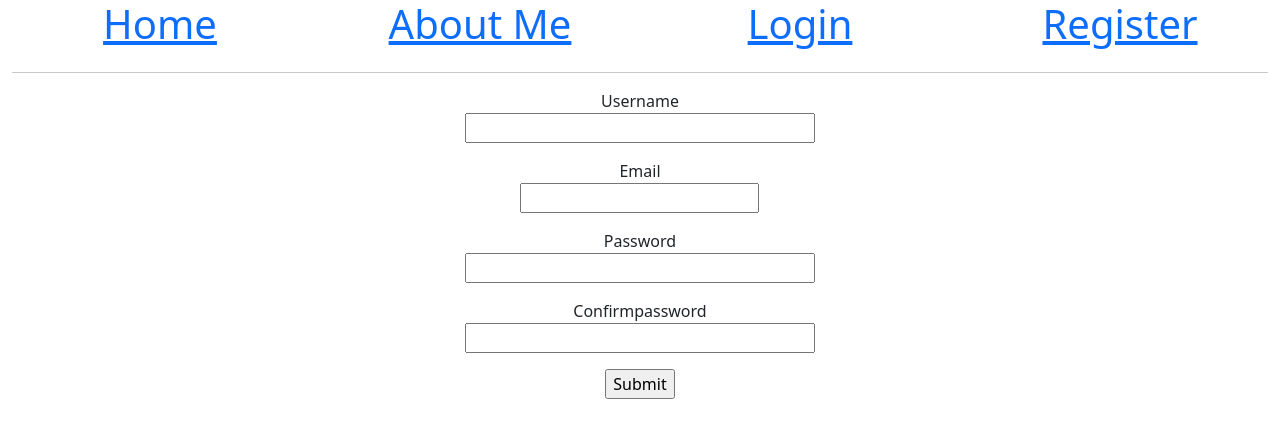
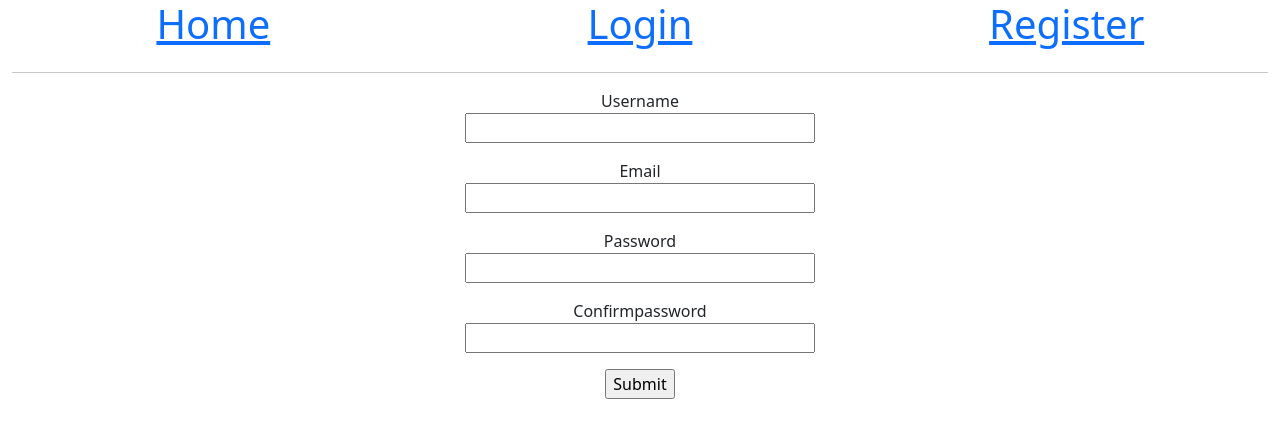
Before and after one commit to Maureenkamau03/profile-page-and-avators, a Python web app: template app/templates/register.html in a window 1280 px wide. Shown: the top 438 px of the page. Run offline with Jinja, Linux system fonts and the light colour scheme; the template is opened without the code that fills it: most values are stand-ins (such as "Sample title", 1, 10 or a date in 2020); form fields are guessed from the names that the template uses.

Commit message:
updating user model to include email

```diff
--- a/app/forms.py
+++ b/app/forms.py
@@ -1,6 +1,6 @@
 from flask_wtf import FlaskForm
 from wtforms import StringField, SubmitField, PasswordField, BooleanField, SelectField
-from wtforms.validators import DataRequired, Length
+from wtforms.validators import DataRequired, Length, Email
 
 class LoginForm(FlaskForm):
     '''Login Form'''
@@ -13,7 +13,7 @@ class LoginForm(FlaskForm):
 class RegisterForm(FlaskForm):
     '''Login Form'''
     username = StringField('Username', validators=[DataRequired(), Length(1, 64)])
-    email = StringField('Email', validators=[DataRequired(), Length(1, 120)])
+    email = StringField('Email', validators=[DataRequired(), Email()])
 
     password = PasswordField('Password', validators=[DataRequired()])
     confirmpassword = PasswordField('Confirm Password', validators=[DataRequired()])
--- a/app/routes.py
+++ b/app/routes.py
@@ -29,7 +29,7 @@ def register():
     """Register URL"""
     form =  RegisterForm()
     if form.validate_on_submit():
-        user = User(username=form.username.data)
+        user = User(username=form.username.data, email=form.email.data)
         user.set_password(form.password.data)
         db.session.add(user)
         db.session.commit()
--- a/app/templates/base.html
+++ b/app/templates/base.html
@@ -17,22 +17,27 @@
     <div class="container-fluid text-center">
         <div class="row">
 
-            <div class="col-md-3  ">
+            <div class="col-md-4 ">
                 <h1> <a href=" {{ url_for('index') }}"> Home </a></h1>
             </div>
-            <div class="col-md-3  ">
-                <h1> <a href=" {{ url_for('aboutme') }}"> About Me </a></h1>
-            </div>
-            <div class="col-md-3  ">
-                {% if current_user.is_authenticated %}
+
+
+            {% if current_user.is_authenticated %}
+                <div class="col-md-4  ">
+                    <h1> <a href=" {{ url_for('profile', username=current_user.username) }}"> Profile </a></h1>
+                </div>
+                <div class="col-md-4 ">
                     <h1> <a href=" {{ url_for('logout') }}"> Logout </a></h1>
-                {% else %}
+                </div>
+            {% else %}
+                <div class="col-md-4 ">
                     <h1> <a href=" {{ url_for('login') }}"> Login </a></h1>
-                {% endif %}
-            </div>
-            <div class="col-md-3  ">
-                <h1> <a href=" {{ url_for('register') }}"> Register </a></h1>
-            </div>
+                </div>
+                <div class="col-md-4 ">
+                    <h1> <a href=" {{ url_for('register') }}"> Register </a></h1>
+                </div>
+            {% endif %}
+
         </div>
         <hr>
         {% with messages = get_flashed_messages () %}
--- a/app/templates/register.html
+++ b/app/templates/register.html
@@ -20,7 +20,7 @@
                 </p>
                 <p>
                     {{ form.email.label }} <br>
-                    {{form.email }}
+                    {{form.email (size=32)}}<br>
                     {% for error in form.email.errors %}
                         <span style="color: red">
                             {{ error }}
```
Also changed, not shown: requirements.txt (+15 -71 lines), app/templates/profile.html (renamed from app/templates/aboutme.html).
